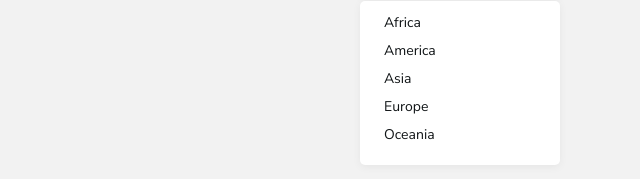
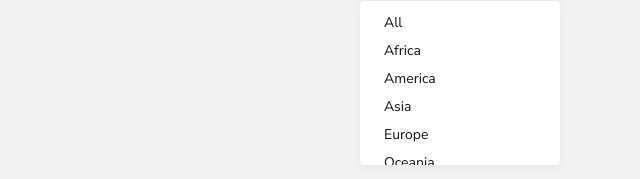
Before and after one commit to DevVictor19/FindCountries, a website built with webpack: page src/index.html in a window 1280 px wide. Both pictures are taken after a click on the button "Filter by Regions". Shown: the part 187-366 px from the top of the page, 640-1280 px from the left. Built offline with nearby package versions, Linux system fonts and the light colour scheme.

Commit message:
feat: adicionar item all no dropdown

```diff
--- a/src/index.html
+++ b/src/index.html
@@ -42,6 +42,7 @@
             <img src="public/arrow.svg" alt="arrow icon" id="dropdownImg" />
           </button>
           <ul id="dropdownOptions" class="actions__dropdown-options-list">
+            <li class="actions__dropdown-options-item">All</li>
             <li class="actions__dropdown-options-item">Africa</li>
             <li class="actions__dropdown-options-item">America</li>
             <li class="actions__dropdown-options-item">Asia</li>
```
